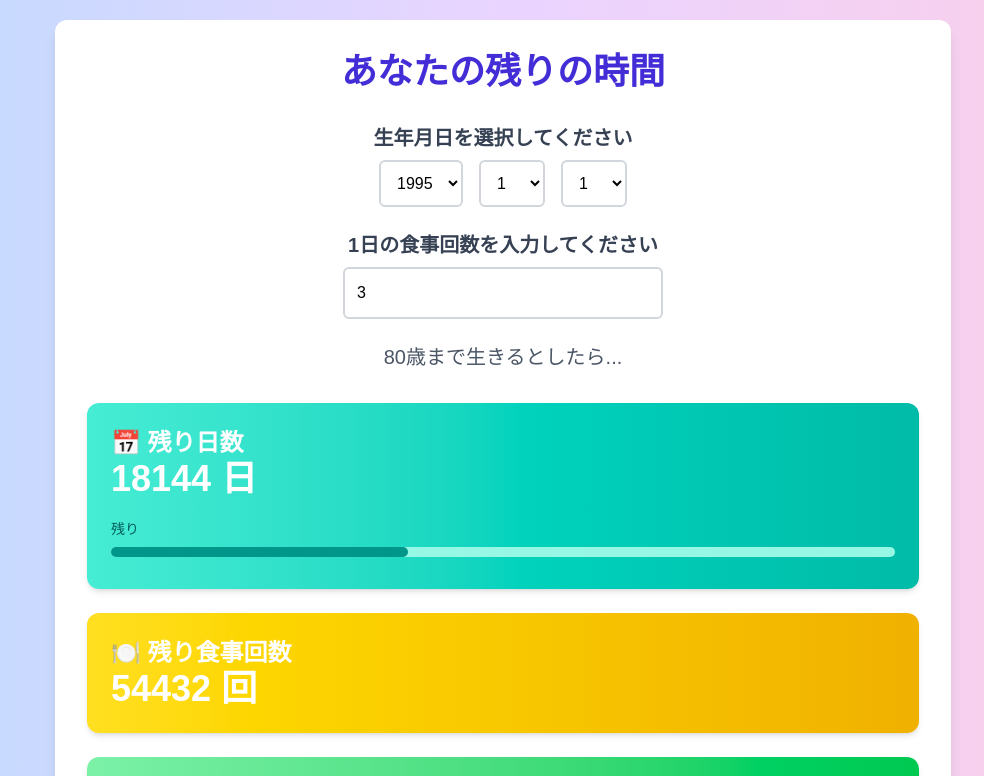
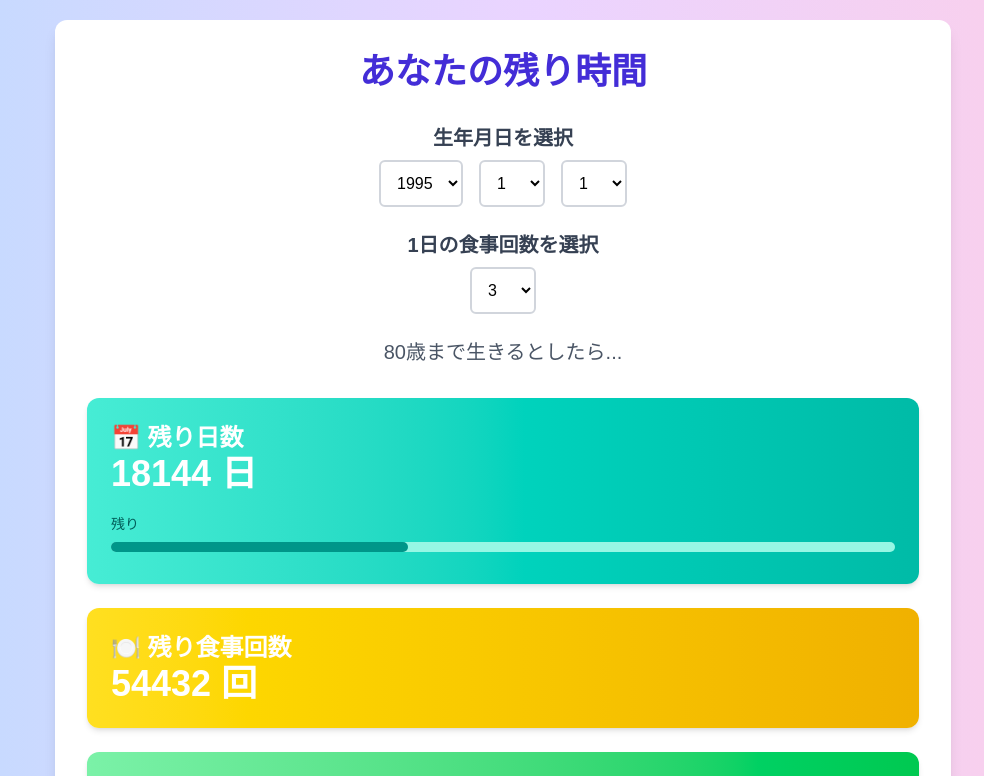
Before and after one commit to hitoon/life-countdown-app, a Next.js app: page / in a window 1280 px wide. Shown: the top 776 px of the page, without its empty margins (137-1121 px from the left). Built offline with nearby package versions, Linux system fonts and the light colour scheme.

Commit message:
refactor

```diff
--- a/src/app/page.tsx
+++ b/src/app/page.tsx
@@ -89,12 +89,12 @@ export default function Home() {
     <div className="min-h-screen bg-gradient-to-r from-blue-200 via-purple-200 to-pink-200 flex items-center justify-center p-5">
       <div className="bg-white p-8 rounded-xl shadow-lg w-full max-w-4xl">
         <h1 className="text-4xl font-bold text-center text-indigo-700 mb-8">
-          あなたの残りの時間
+          あなたの残り時間
         </h1>
 
         <div className="mb-6 text-center">
           <label htmlFor="birthYear" className="text-xl font-semibold text-gray-700">
-            生年月日を選択してください
+            生年月日を選択
           </label>
           <div className="mt-2 flex justify-center space-x-4">
             <select
@@ -141,17 +141,21 @@ export default function Home() {
 
         <div className="mb-6 text-center">
           <label htmlFor="mealCount" className="text-xl font-semibold text-gray-700">
-            1日の食事回数を入力してください
+            1日の食事回数を選択
           </label>
           <div className="mt-2">
-            <input
+            <select
               id="mealCount"
-              type="number"
               value={mealCountPerDay}
-              onChange={handleMealCountChange}
-              className="p-3 border-2 border-gray-300 rounded-md text-black w-full max-w-xs mx-auto"
-              min="1"
-            />
+              onChange={(e) => setMealCountPerDay(Number(e.target.value))}
+              className="p-3 border-2 border-gray-300 rounded-md text-black mx-auto"
+            >
+              {[...Array(10)].map((_, index) => (
+                <option key={index + 1} value={index + 1}>
+                  {index + 1}
+                </option>
+              ))}
+            </select>
           </div>
         </div>
 
```
